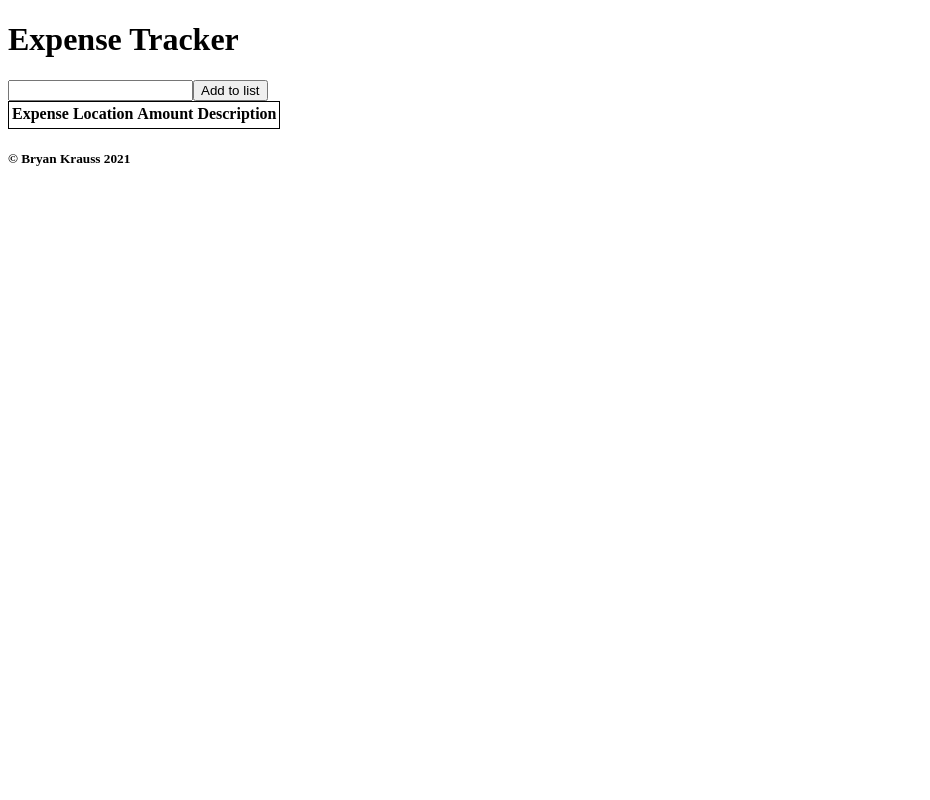
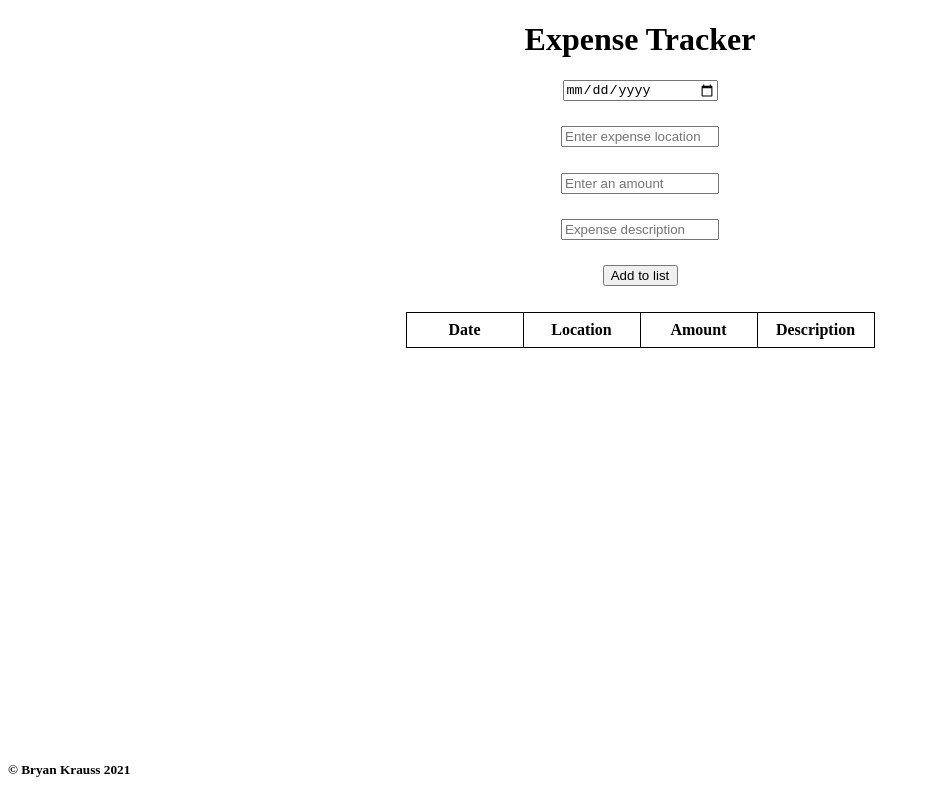
Before and after one commit to Trevorton27/bKraussReactExpenseTracker, a React (Create React App) app: page / in a window 1280 px wide. Shown: the whole page, without its empty margins (0-930 px from the left). Built offline with nearby package versions, Linux system fonts and the light colour scheme.

Commit message:
item going to local storage but not in an array

```diff
--- a/public/style.css
+++ b/public/style.css
@@ -1,3 +1,40 @@
-.expense-table {
+h1 {
+    text-align: center;
+}
+
+.input-field {
+    display: flex;
+    flex-direction: column;
+    align-items: center;
+}
+
+.input-field input {
+    width: 150px;
+    margin-bottom: 2%;
+}
+
+.input-field button {
+    width: 75px;
+    margin-bottom: 2%;
+}
+
+table {
+    border-collapse: collapse;
+
+}
+
+.expense-display {
+    display: flex;
+    justify-content: center;
+}
+
+.expense-table th, td  {
+    padding: .5em;
     border: 1px solid black;
+    width: 100px;
 }
+
+footer {
+    position: absolute;
+    bottom: 0;
+}
--- a/src/components/Footer.js
+++ b/src/components/Footer.js
@@ -3,7 +3,7 @@ import React from 'react';
 class Footer extends React.Component {
     render() {
         return (
-            <div>
+            <div className="footer">
                 <footer>
                     <h5>© Bryan Krauss 2021</h5>
                 </footer>
--- a/src/components/Header.js
+++ b/src/components/Header.js
@@ -3,7 +3,7 @@ import React from 'react';
 class Header extends React.Component {
     render() {
         return (
-            <div>
+            <div className="header">
                 <h1>Expense Tracker</h1>
             </div>
         )
--- a/src/components/Input.js
+++ b/src/components/Input.js
@@ -1,11 +1,72 @@
 import React from 'react';
 
 class Input extends React.Component {
+    constructor(props) {
+        super(props)
+        this.state = {
+            id: Math.random(),
+            date: "",
+            location: "",
+            amount: "",
+            description: "",
+        }
+        this.handleSubmit = this.handleSubmit.bind(this);
+        this.handleChange = this.handleChange.bind(this);
+    }
+
+    handleSubmit(event) {
+        event.preventDefault();
+        const data = this.state;
+        localStorage.setItem('randomId', JSON.stringify(data));
+        document.querySelector('.input-field').reset();
+    }
+
+    handleChange(event) {
+        this.setState({
+            [event.target.name]: event.target.value
+        })
+    }
+
     render() {
+
         return (
             <div>
-                <input type="text"></input>
-                <button type="button">Add to list</button>
+                <form className="input-field" onSubmit={this.handleSubmit}>
+                    <input
+                        type="date"
+                        name="date"
+                        onChange={this.handleChange}
+                    />
+                    <input
+                        type="text"
+                        name="location"
+                        placeholder="Enter expense location"
+                        onChange={this.handleChange}
+                    />
+
+
+                    <input
+                        type="number"
+                        name="amount"
+                        placeholder="Enter an amount"
+                        step="0.01"
+                        onChange={this.handleChange}
+                    />
+
+
+                    <input
+                        type="text"
+                        name="description"
+                        placeholder="Expense description"
+                        onChange={this.handleChange}
+                    />
+
+
+                    <button
+                        type="submit">
+                        Add to list
+                    </button>
+                </form>
             </div>
         )
     }
--- a/src/components/Table.js
+++ b/src/components/Table.js
@@ -3,11 +3,11 @@ import React from 'react';
 class Table extends React.Component {
     render() {
         return (
-            <div>
+            <div className="expense-display">
                 <table className="expense-table">
                     <thead>
                         <tr>
-                            <th>Expense</th>
+                            <th>Date</th>
                             <th>Location</th>
                             <th>Amount</th>
                             <th>Description</th>
```
